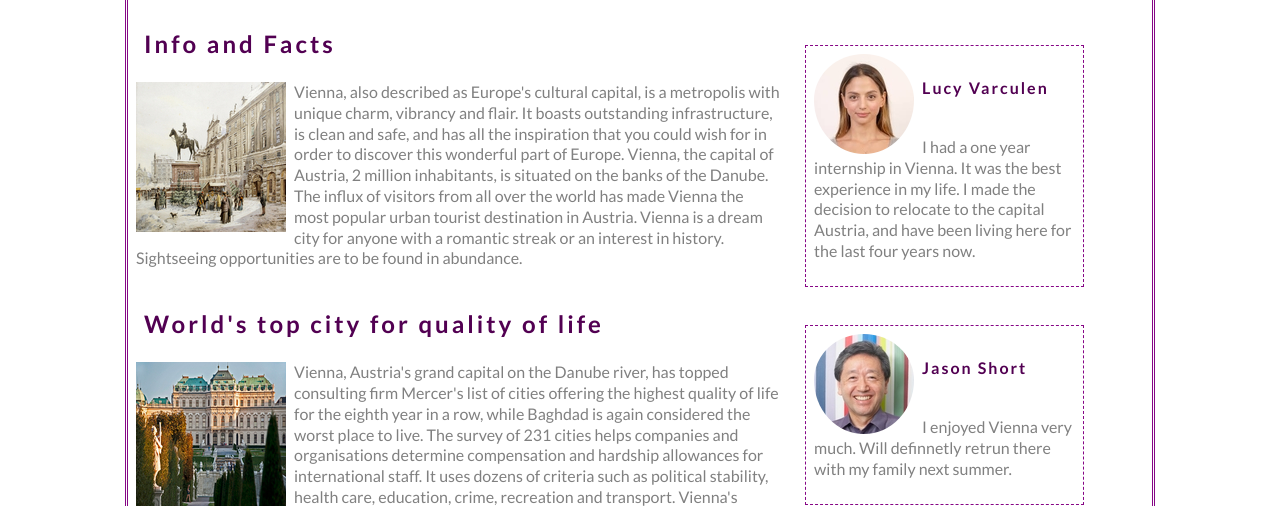
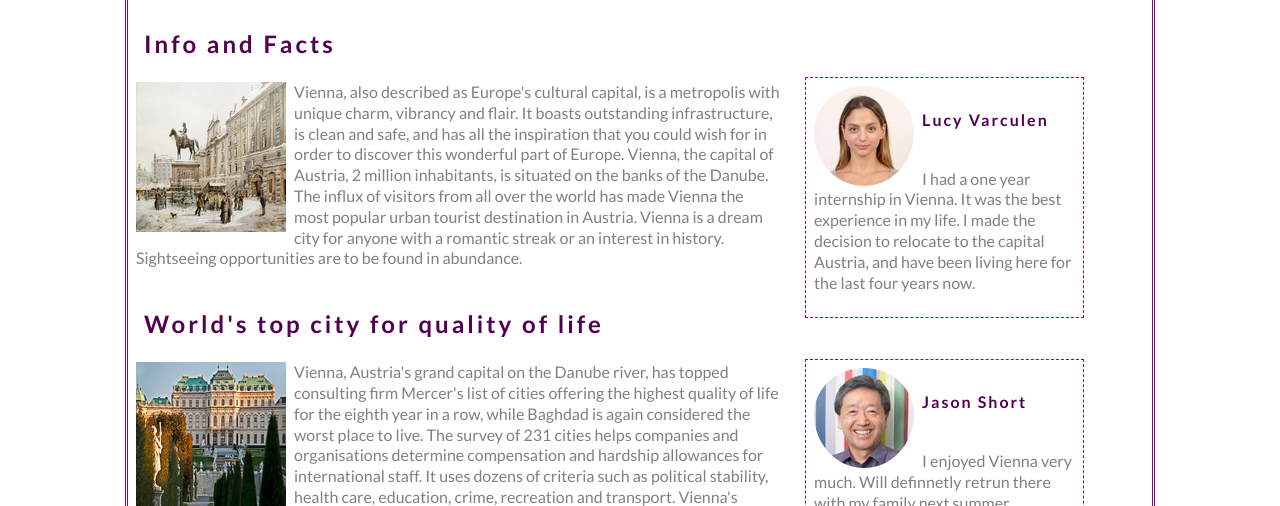
Before and after one commit to Dragomirc/Dragomirc.github.io, a plain HTML site: page index.html in a window 1280 px wide. Shown: the part 294-800 px from the top of the page. Drawn offline with Linux system fonts and the light colour scheme.

Commit message:
Update vienna.css

```diff
--- a/styles/vienna.css
+++ b/styles/vienna.css
@@ -183,7 +183,7 @@ footer,.home aside{
 .review{
 
 	position: absolute;
-	top: 0;
+	top: 12%;
 	left: 70%;
 	margin: 2rem;
 	width: 30%;
```
